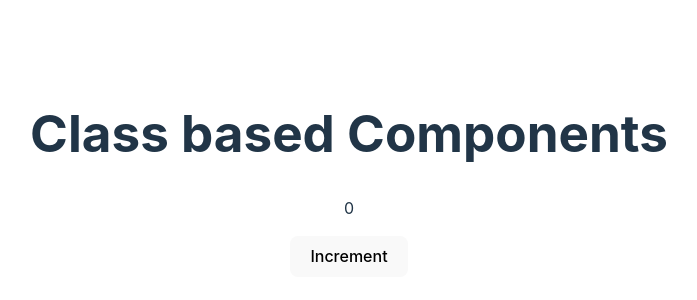
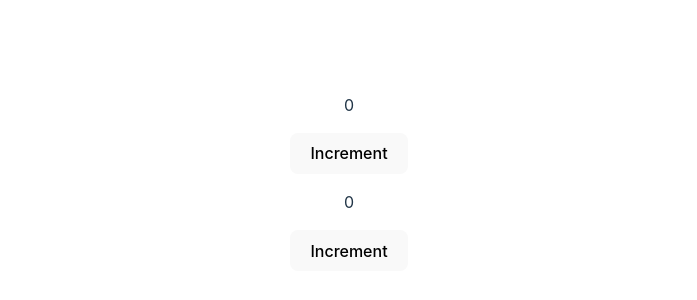
Before and after one commit to tyrex1829/additional-hook, a React (Vite) app: page / in a window 1280 px wide. Shown: the part 226-526 px from the top of the page, without its empty margins (291-988 px from the left). Built offline with nearby package versions, Linux system fonts and the light colour scheme.

Commit message:
test class comp

```diff
--- a/src/App.jsx
+++ b/src/App.jsx
@@ -3,13 +3,14 @@ import reactLogo from "./assets/react.svg";
 import viteLogo from "/vite.svg";
 import "./App.css";
 import Functional from "./components/Functional";
+import ClassComp from "./components/ClassComp";
 
 function App() {
   const [count, setCount] = useState(0);
 
   return (
     <>
-      <h1>Class based Components</h1>
+      <ClassComp />
       <Functional />
     </>
   );
```
